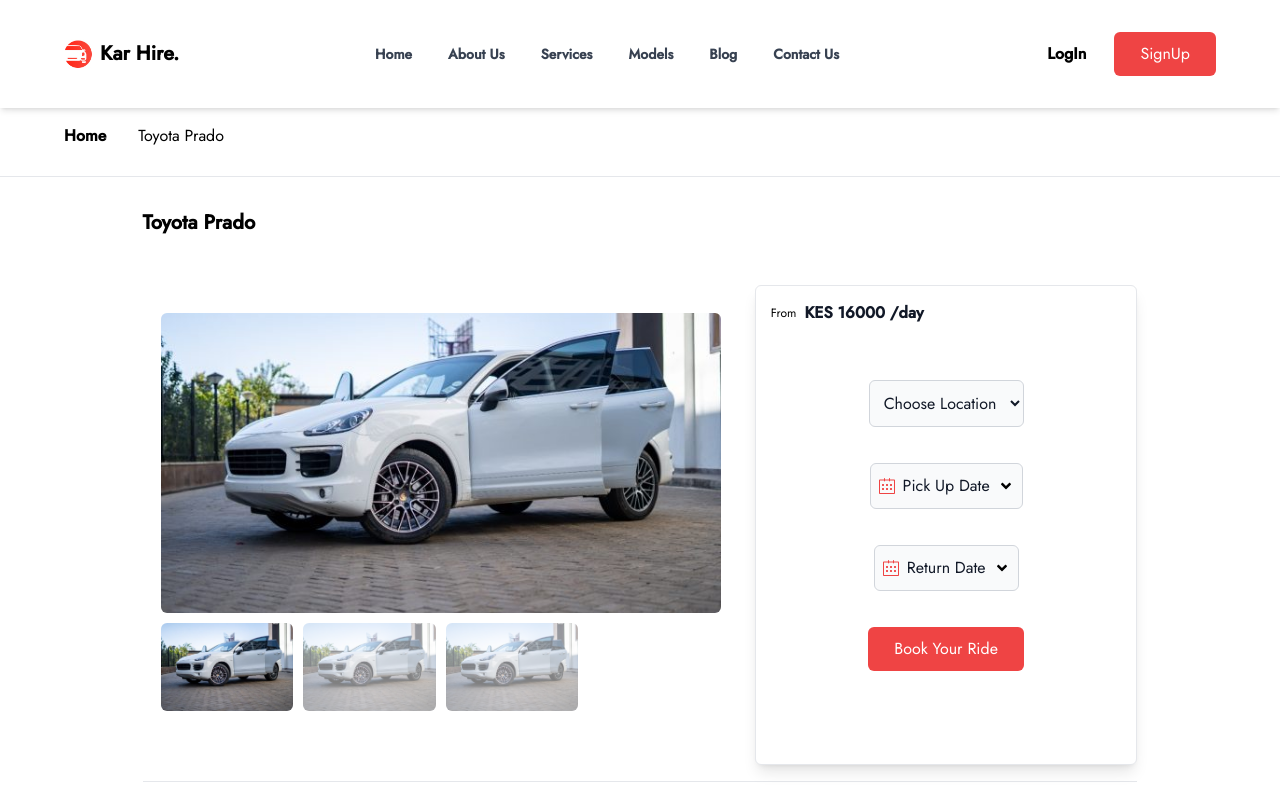
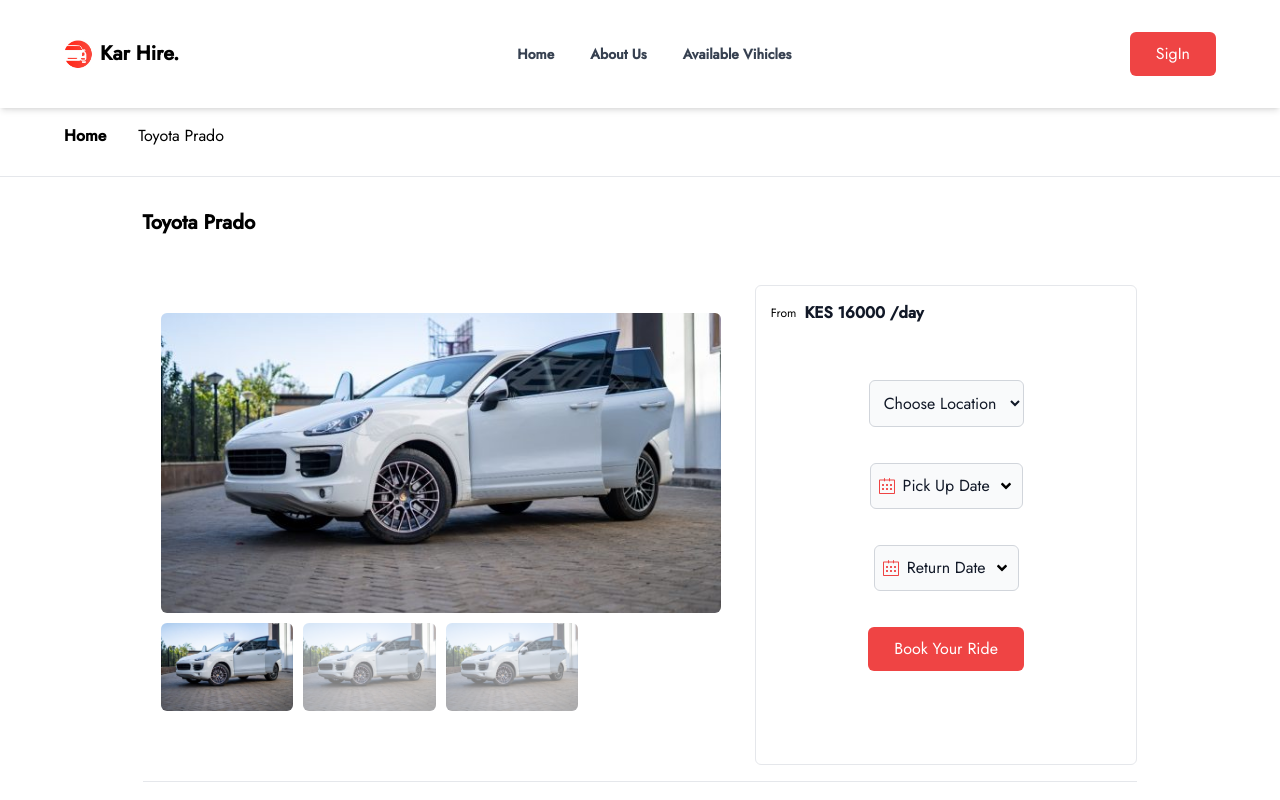
Before and after one commit to njau58/kar-hire, a React (Vite) app: page /car-details/01d5cabc-e0c5-42da-853d-7f167b16db36 in a window 1280 px wide. Shown: the top 800 px of the page. Built offline with nearby package versions, Linux system fonts and the light colour scheme; some icons are missing.

Commit message:
fix vihicle details page

```diff
--- a/src/components/BookingForm/index.tsx
+++ b/src/components/BookingForm/index.tsx
@@ -22,7 +22,7 @@ const BookingForm = ({hire_price}:any) => {
   return (
     <div className="w-auto relative h-auto ">
       <div className="mt-12  max-w-4xl mx-auto w-full h-[30rem]  ">
-        <div className="  flex flex-col   items-center gap-9 py-8  justify-center h-full  w-full shadow-lg border rounded-md bg-white">
+        <div className="  flex flex-col   items-center gap-9 py-8  justify-center h-full  w-full  border rounded-md bg-white">
           <div className="absolute top-4 left-4 flex flex-row items-center justify-center gap-2">
             <p className="text-xs">From</p>
             <p className="text-gray-900 font-semibold texxt-xl">KES {hire_price} /day</p>
@@ -41,13 +41,13 @@ const BookingForm = ({hire_price}:any) => {
               <option value="Nakuru">Nakuru</option>
             </select>
           </div>
-          <div   onClick={togglePickUpDate} className="flex flex-row bg-gray-50  border border-gray-300  items-center gap-2 justify-center  md:px-2  max-w-56 rounded-md p-2.5">
+          <div   onClick={togglePickUpDate} className="flex  cursor-pointer flex-row bg-gray-50  border border-gray-300  items-center gap-2 justify-center  md:px-2  max-w-56 rounded-md p-2.5">
             <span className="text-primary">
               <SlCalender />
             </span>
             <p className="text-gray-900"> Pick Up Date</p>
             <span
-              onClick={togglePickUpDate}
+
               className={`${
                 isPickUpDateOpen
                   ? " rotate-180 transiton duration-500 ease-out"
@@ -60,13 +60,13 @@ const BookingForm = ({hire_price}:any) => {
               {isPickUpDateOpen && <Calendar />}
             </div>
           </div>
-          <div   onClick={toggleReturnDate} className="flex flex-row bg-gray-50  border border-gray-300  items-center gap-2 justify-center  md:px-2  max-w-56 rounded-md p-2.5">
+          <div   onClick={toggleReturnDate} className="flex cursor-pointer flex-row bg-gray-50  border border-gray-300  items-center gap-2 justify-center  md:px-2  max-w-56 rounded-md p-2.5">
             <span className="text-primary">
               <SlCalender />
             </span>
             <p className="text-gray-900">Return Date</p>
             <span
-              onClick={toggleReturnDate}
+
               className={`${
                 isReturnDateOpen
                   ? " rotate-180 transiton duration-500 ease-out"
--- a/src/components/Hero/index.tsx
+++ b/src/components/Hero/index.tsx
@@ -1,5 +1,6 @@
 
 import Button from "../Button";
+import CustomLink from "../CustomLink";
 
 const Hero: React.FC = () => {
   return (
@@ -20,7 +21,7 @@ const Hero: React.FC = () => {
             layout.
           </p>
           <div className="flex flex-row gap-4 w-full max-w-sm">
-            <Button theme="filled" text="Hire Your Ride" />
+            <CustomLink variant="filled" text="Hire Your Ride" to='all-vihicles' />
             <Button theme="outlined" text="Become A Partner" />
           </div>
         </div>
--- a/src/components/Logo/index.tsx
+++ b/src/components/Logo/index.tsx
@@ -1,10 +1,11 @@
+import { Link } from "react-router-dom";
 import {car_logo} from "../../assets/images";
 const Logo = () => {
   return (
-    <div className="flex flex-row items-center justify-center gap-2">
+    <Link to="/" className="flex flex-row items-center justify-center gap-2">
       <img src={car_logo} alt="logo" className=" object-contain   " />
       <p className="font-bold text-xl color-black">Kar Hire.</p>
-    </div>
+    </Link>
   );
 };
 
--- a/src/components/Navbar/NavItems.ts
+++ b/src/components/Navbar/NavItems.ts
@@ -3,7 +3,6 @@
 export interface Item {
   name: string;
   href: string;
-  offset: number | {};
   styles: string;
 
 };
@@ -15,41 +14,24 @@ const generateNavItems = (): Item[] => {
   const items: Item[] = [
     {
       name: "Home",
-      href: "#",
-      offset: {},
+      href: "/",
+
       styles: itemStyles,
     },
 
     {
       name: "About Us",
-      offset: {},
-      href: "#",
+
+      href: "about-us",
       styles: itemStyles,
     },
     {
-      name: "Services",
-      offset: {},
-      href: "#",
+      name: "Available Vihicles",
+
+      href: "all-vihicles",
       styles: itemStyles,
     },
-    {
-      name: "Models",
-      offset: {},
-      href: "#",
-      styles: itemStyles,
-    },
-    {
-      name: "Blog",
-      offset: {},
-      href: "#",
-      styles: itemStyles,
-    },
-    {
-      name: "Contact Us",
-      offset: {},
-      href: "#",
-      styles: itemStyles,
-    },
+
 
   ];
 
--- a/src/components/Navbar/index.tsx
+++ b/src/components/Navbar/index.tsx
@@ -8,6 +8,7 @@ import { SCREENS } from "../../utils/responsive";
 import MobileMenu from "./MobileMenu";
 // import { CiSearch } from "react-icons/ci";
 import Button from "../Button";
+import { Link } from "react-router-dom";
 const NavBar = () => {
   const [nav_items, setNavItems] = useState<Item[]>([]);
   const [activeMenu, setActiveMenu] = useState<Boolean>(false);
@@ -43,7 +44,7 @@ const NavBar = () => {
           scrollThreshold ? "shadow-sm bg-white  " : ""
         } w-full fixed   px-4  top-0  z-40 transition duration-700 ease-in-out shadow-md `}
       >
-        <div className="flex     flex-row   py-8  mx-auto justify-between items-center  max-w-6xl  ">
+        <div className="flex flex-row   py-8  mx-auto justify-between items-center  max-w-6xl  ">
           <Logo />
           {isMobile ? (
             <>
@@ -53,16 +54,16 @@ const NavBar = () => {
             <ul className="flex flex-row gap-9  items-center justify-center">
               {nav_items.map((item: Item) => {
                 return (
-                  <li className={item.styles} key={item.name}>
+                  <Link className={item.styles} key={item.name} to={item.href}>
                     {item.name}
-                  </li>
+                  </Link>
                 );
               })}
             </ul>
           )}
           <div className=" hidden  md:flex gap-4 flex-col md:flex-row">
-            <Button theme="text" text="LogIn"></Button>
-            <Button theme="filled" text="SignUp"></Button>
+            <Button theme="filled" text="SigIn"></Button>
+
           </div>
         </div>
       </nav>
--- a/src/pages/CarDetailsPage/index.tsx
+++ b/src/pages/CarDetailsPage/index.tsx
@@ -4,31 +4,41 @@ import vihicles, { CarProps } from "../../services/allVihicles";
 
 import CarCarousel from "./CarCarousel";
 import CustomLink from "../../components/CustomLink";
-import NavBar from "../../components/Navbar";
-import Footer from "../../components/Footer";
 import { FaAngleRight } from "react-icons/fa6";
 import { CiLocationOn, CiShoppingTag } from "react-icons/ci";
 import BookingForm from "../../components/BookingForm";
+import Main from "../../components/Layouts/Main";
+import { useLocation, useNavigate } from "react-router-dom";
 
 const CarDetails = () => {
   const router = useParams();
+  const navigate = useNavigate();
+
+  const { pathname } = useLocation();
 
   const [allVihicles, _] = useState<CarProps[]>(vihicles);
 
   const [vihicleDetails, setVihicleDetails] = useState<CarProps[]>([]);
+
+  //checks if Id passed in params is valid, thus vihicleDetails.length>1
+ useEffect(() => {
     const selectedVihicle = allVihicles.filter(
       (vihicle) => vihicle.Id === router.Id
     );
+    if (selectedVihicle.length < 1) {
+      navigate("/");
+    }
 
-  console.log(vihicleDetails);
+    setVihicleDetails(selectedVihicle);
+  }, [navigate]);
 
   useEffect(() => {
-    setVihicleDetails(selectedVihicle);
-  }, []);
+    window.scrollTo(0, 0);
+  }, [pathname]);
 
   return (
     <>
-      <NavBar />
+      <Main>
         <div className="w-full   flex flex-col  gap-6 mt-24 py-1 md:py-3 mx-4 max-w-6xl md:mx-auto">
           <div className="flex flex-row items-center gap-2 justify-between my-4  w-full ">
             <CustomLink to="/" text="Home" variant="unfilled" />
@@ -91,14 +101,12 @@ const CarDetails = () => {
                   <p className="text-center">{allVihicles[0]?.description}</p>
                 </div>
               </div>
-
             </div>
 
             <hr className="w-full md:mr-0 mr-4 mt-8"></hr>
           </div>
         </div>
-
-      <Footer />
+      </Main>
     </>
   );
 };
```
Lines whose indentation alone changed are shown as unchanged.
